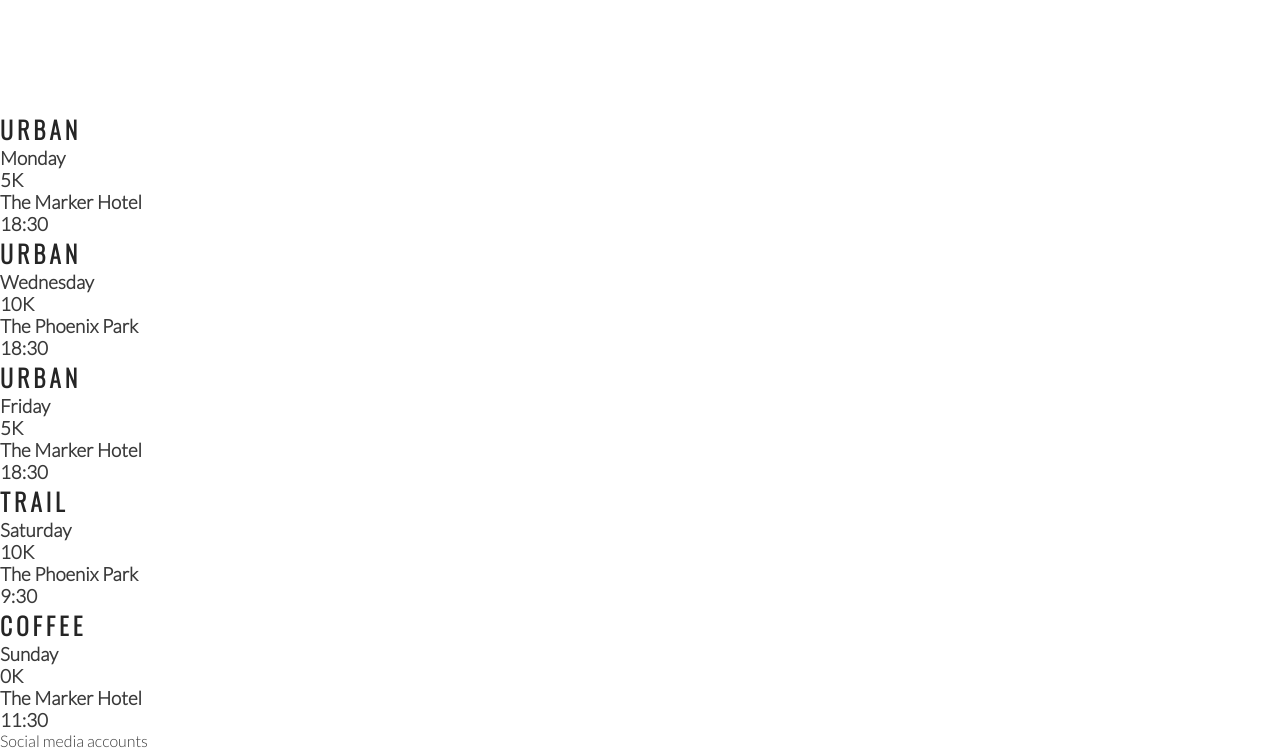
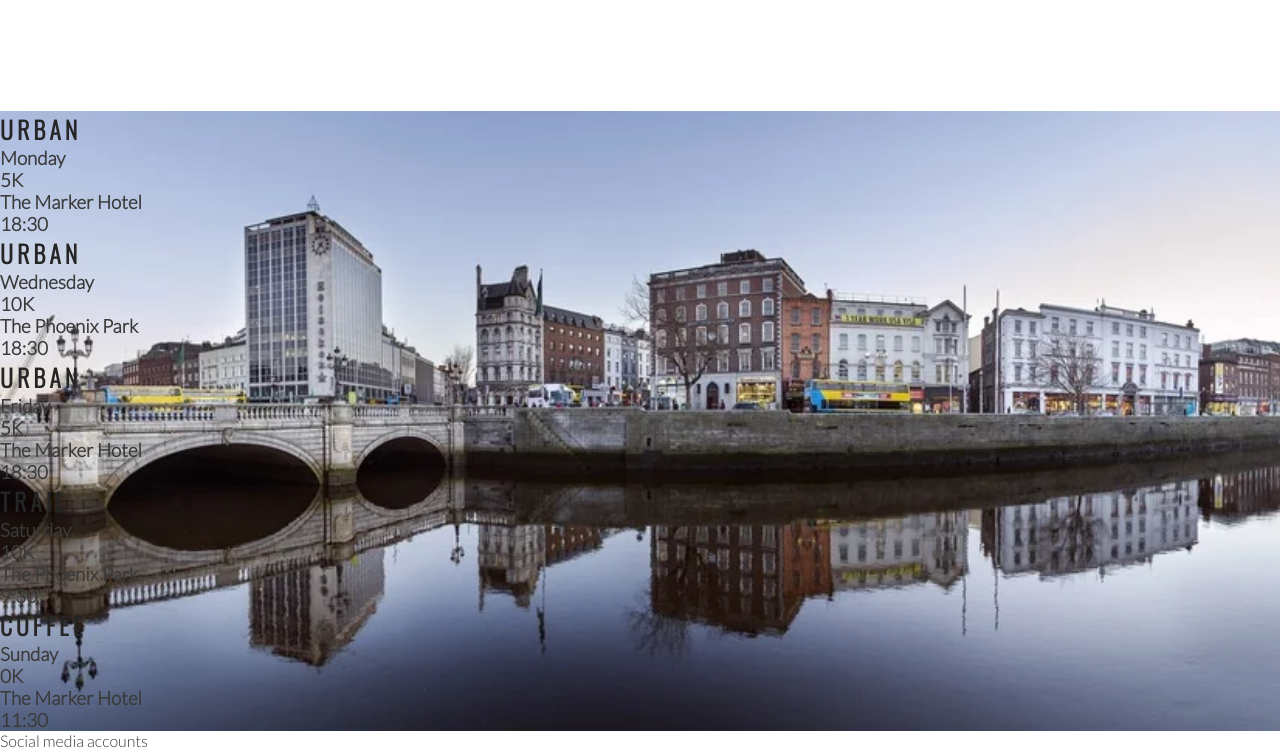
Before and after one commit to Ronan-O-Murchu/love-running, a plain HTML site: page index.html in a window 1280 px wide. Shown: the part 1184-1934 px from the top of the page. Drawn offline with nearby package versions, Linux system fonts and the light colour scheme.

Commit message:
docs: include the meetup times background image and style it

```diff
--- a/assets/css/style.css
+++ b/assets/css/style.css
@@ -187,3 +187,12 @@ hr {
     height: 100%;
     border-radius: 50%;
 }
+
+#times {
+    background-image: url("../images/times-background.webp");
+    background-repeat: no-repeat;
+    background-size: cover;
+    background-position: center;
+    width: 100%;
+    overflow: hidden;
+}
--- a/index.html
+++ b/index.html
@@ -73,7 +73,7 @@
             </div>
         </div>
     </section>
-    <section>
+    <section id="times">
         <div>
             <h2>Urban</h2>
             <h3>Monday</h3>
```
Also changed, not shown: assets/images/times-background.webp (added).
